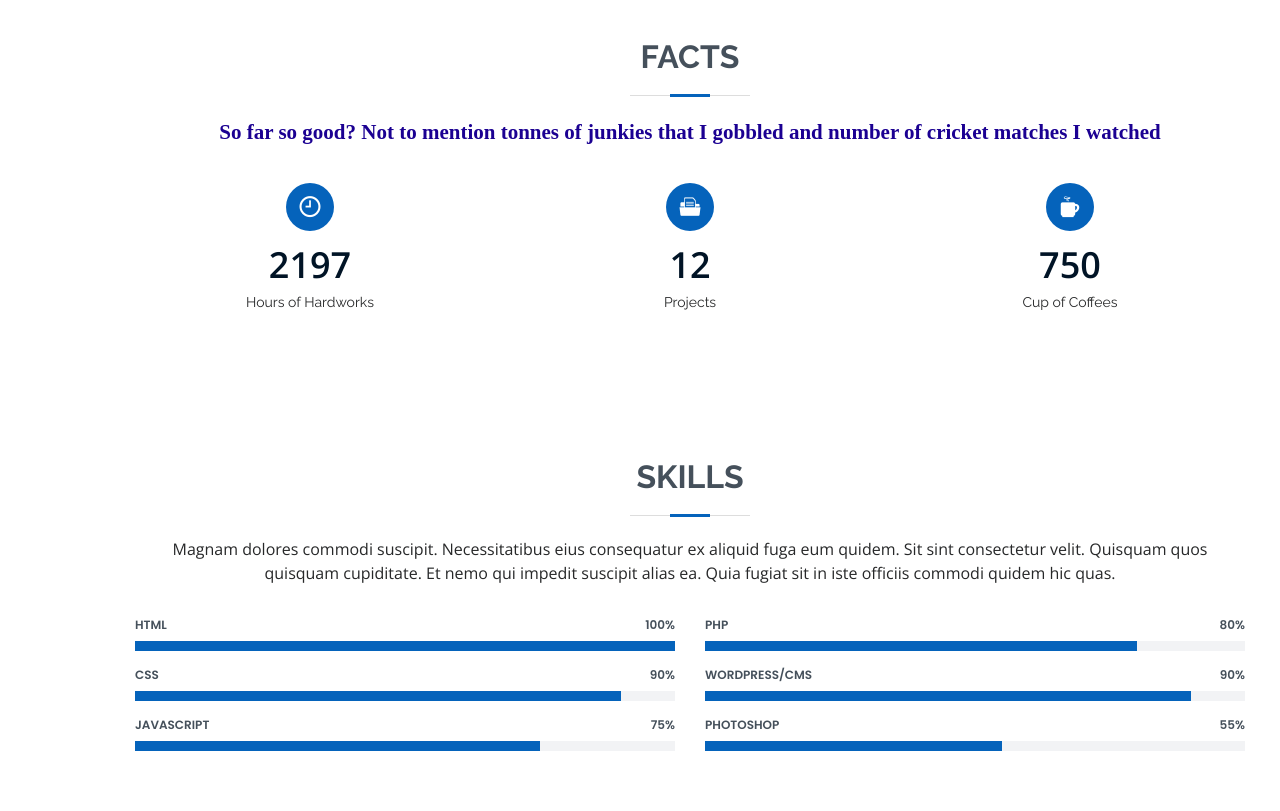
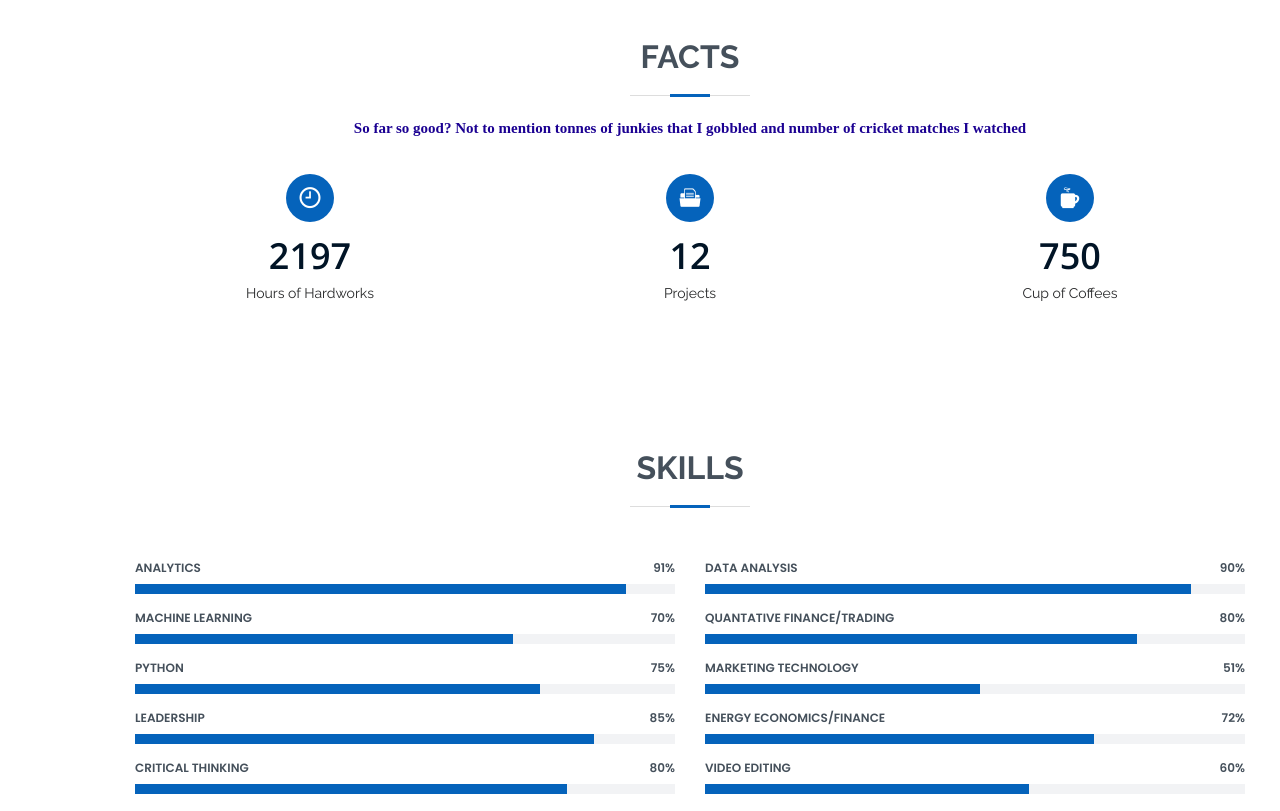
Before and after one commit to soumyadeeproy12/soumyadeeproy12.github.io, a plain HTML site: page index.html in a window 1280 px wide. Shown: the part 1520-2331 px from the top of the page. Drawn offline with nearby package versions, Linux system fonts and the light colour scheme.

Commit message:
Update index.html

```diff
--- a/index.html
+++ b/index.html
@@ -130,7 +130,7 @@
 
         <div class="section-title">
           <h2>Facts</h2>
-          <p style="font-family:sansserif; font-size:21px;color:#1B0092"> <strong>So far so good? Not to mention tonnes of junkies that I gobbled and number of cricket matches I watched</strong></p>
+          <p style="font-family:sansserif; font-size:15px;color:#1B0092"> <strong>So far so good? Not to mention tonnes of junkies that I gobbled and number of cricket matches I watched</strong></p>
         </div>
 
         <div class="row">
@@ -171,7 +171,7 @@
 
         <div class="section-title">
           <h2>Skills</h2>
-          <p>Magnam dolores commodi suscipit. Necessitatibus eius consequatur ex aliquid fuga eum quidem. Sit sint consectetur velit. Quisquam quos quisquam cupiditate. Et nemo qui impedit suscipit alias ea. Quia fugiat sit in iste officiis commodi quidem hic quas.</p>
+          <!--p>Magnam dolores commodi suscipit. Necessitatibus eius consequatur ex aliquid fuga eum quidem. Sit sint consectetur velit. Quisquam quos quisquam cupiditate. Et nemo qui impedit suscipit alias ea. Quia fugiat sit in iste officiis commodi quidem hic quas.<!--/p!-->
         </div>
 
         <div class="row skills-content">
@@ -179,23 +179,36 @@
           <div class="col-lg-6">
 
             <div class="progress">
-              <span class="skill">HTML <i class="val">100%</i></span>
+              <span class="skill">Analytics <i class="val">91%</i></span>
               <div class="progress-bar-wrap">
-                <div class="progress-bar" role="progressbar" aria-valuenow="100" aria-valuemin="0" aria-valuemax="100"></div>
+                <div class="progress-bar" role="progressbar" aria-valuenow="91" aria-valuemin="0" aria-valuemax="100"></div>
               </div>
             </div>
 
             <div class="progress">
-              <span class="skill">CSS <i class="val">90%</i></span>
+              <span class="skill">Machine Learning <i class="val">70%</i></span>
               <div class="progress-bar-wrap">
-                <div class="progress-bar" role="progressbar" aria-valuenow="90" aria-valuemin="0" aria-valuemax="100"></div>
+                <div class="progress-bar" role="progressbar" aria-valuenow="70" aria-valuemin="0" aria-valuemax="100"></div>
               </div>
             </div>
 
             <div class="progress">
-              <span class="skill">JavaScript <i class="val">75%</i></span>
+              <span class="skill">Python <i class="val">75%</i></span>
               <div class="progress-bar-wrap">
                 <div class="progress-bar" role="progressbar" aria-valuenow="75" aria-valuemin="0" aria-valuemax="100"></div>
+              </div>
+            </div>
+            <div class="progress">
+              <span class="skill">Leadership <i class="val">85%</i></span>
+              <div class="progress-bar-wrap">
+                <div class="progress-bar" role="progressbar" aria-valuenow="85" aria-valuemin="0" aria-valuemax="100"></div>
+              </div>
+            </div>
+
+            <div class="progress">
+              <span class="skill">Critical thinking <i class="val">80%</i></span>
+              <div class="progress-bar-wrap">
+                <div class="progress-bar" role="progressbar" aria-valuenow="80" aria-valuemin="0" aria-valuemax="100"></div>
               </div>
             </div>
 
@@ -204,25 +217,40 @@
           <div class="col-lg-6">
 
             <div class="progress">
-              <span class="skill">PHP <i class="val">80%</i></span>
+              <span class="skill">Data Analysis <i class="val">90%</i></span>
+              <div class="progress-bar-wrap">
+                <div class="progress-bar" role="progressbar" aria-valuenow="90" aria-valuemin="0" aria-valuemax="100"></div>
+              </div>
+            </div>
+
+            <div class="progress">
+              <span class="skill">Quantative Finance/trading <i class="val">80%</i></span>
               <div class="progress-bar-wrap">
                 <div class="progress-bar" role="progressbar" aria-valuenow="80" aria-valuemin="0" aria-valuemax="100"></div>
               </div>
             </div>
 
             <div class="progress">
-              <span class="skill">WordPress/CMS <i class="val">90%</i></span>
+              <span class="skill">Marketing technology <i class="val">51%</i></span>
               <div class="progress-bar-wrap">
-                <div class="progress-bar" role="progressbar" aria-valuenow="90" aria-valuemin="0" aria-valuemax="100"></div>
+                <div class="progress-bar" role="progressbar" aria-valuenow="51" aria-valuemin="0" aria-valuemax="100"></div>
+              </div>
+            </div>
+
+           <div class="progress">
+              <span class="skill">Energy economics/finance <i class="val">72%</i></span>
+              <div class="progress-bar-wrap">
+                <div class="progress-bar" role="progressbar" aria-valuenow="72" aria-valuemin="0" aria-valuemax="100"></div>
               </div>
             </div>
 
             <div class="progress">
-              <span class="skill">Photoshop <i class="val">55%</i></span>
+              <span class="skill">Video editing <i class="val">60%</i></span>
               <div class="progress-bar-wrap">
-                <div class="progress-bar" role="progressbar" aria-valuenow="55" aria-valuemin="0" aria-valuemax="100"></div>
+                <div class="progress-bar" role="progressbar" aria-valuenow="60" aria-valuemin="0" aria-valuemax="100"></div>
               </div>
             </div>
+
 
           </div>
 
```
